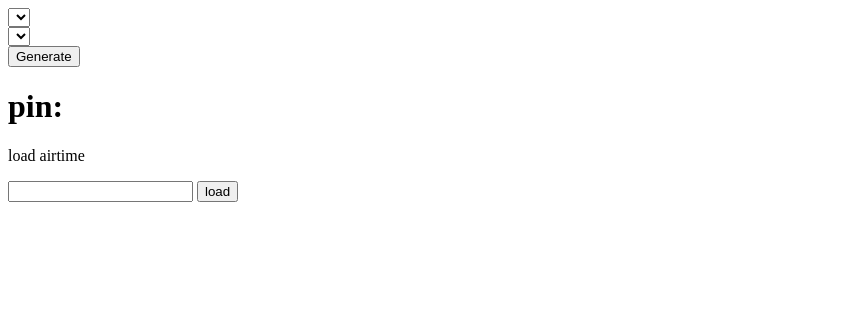
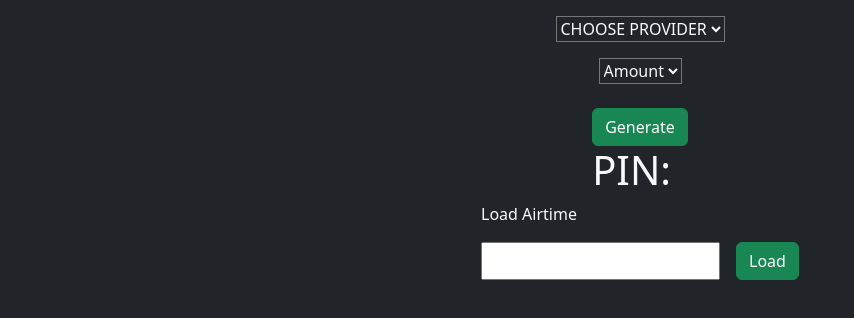
Before and after one commit to Jayda-DeV778/Assignment, a plain HTML site: page Recharge-Card.html in a window 1280 px wide. Shown: the whole page, without its empty margins (0-854 px from the left). Drawn offline with nearby package versions, Linux system fonts and the light colour scheme.

Commit message:
Recharge-card-update

```diff
--- a/Recharge-Card.html
+++ b/Recharge-Card.html
@@ -4,46 +4,120 @@
 <head>
     <meta charset="UTF-8">
     <meta name="viewport" content="width=device-width, initial-scale=1.0">
-    <title>Document</title>
+    <title>Recharge card</title>
+    <link href="https://cdn.jsdelivr.net/npm/bootstrap@5.3.3/dist/css/bootstrap.min.css" rel="stylesheet"
+        integrity="sha384-QWTKZyjpPEjISv5WaRU9OFeRpok6YctnYmDr5pNlyT2bRjXh0JMhjY6hW+ALEwIH" crossorigin="anonymous">
 </head>
 
-<body>
-    <div>
-        <select name="" id="provider">
-            <option value="choose provider"></option>
-            <option value="mtn"></option>
-            <option value="glo"></option>
-            <option value="9mobile"></option>
-            <option value="mtn"></option>
+<body class="bg-dark">
+    <div class="d-flex justify-content-center mt-3">
+        <select class="bg-dark text-light fw-medium" name="" id="provider">
+            <option value="choose provider">CHOOSE PROVIDER</option>
+            <option value="mtn">MTN</option>
+            <option value="glo">GLO</option>
+            <option value="9mobile">9MOBILE</option>
+            <option value="mtn">AIRTEL</option>
         </select>
     </div>
 
-    <div>
-        <select name="" id="amount">
-            <option value="choose amount"></option>
-            <option value="100"></option>
-            <option value="200"></option>
-            <option value="500"></option>
-            <option value="1000"></option>
+    <div class="d-flex justify-content-center mt-3">
+        <select class="bg-dark text-light fw-medium" name="" id="amount">
+            <option value="choose amount">Amount</option>
+            <option value="100"> &#8358;100</option>
+            <option value="200"> &#8358;200</option>
+            <option value="500"> &#8358;500</option>
+            <option value="1000"> &#8358;1000</option>
         </select>
     </div>
 
-    <button onclick="generate()"> Generate </button>
-    <h1> pin: <span> </span></h1>
-
-
-    <div>
-        <p>load airtime</p>
-        <input type="text"> <button> load </button>
+    <div class="d-flex justify-content-center mt-4">
+        <div>
+            <button class="btn btn-success" onclick="generate()"> Generate </button>
+            <h1 class="text-light"> PIN: <span class=" text-light" id="pin_span"> </span></h1>
+        </div>
     </div>
 
+    <div class="d-flex justify-content-center gap-3">
+        <div>
+            <p class="text-light">Load Airtime</p>
+            <div class="gap-3 d-flex">
+                <input type="text" id="rechargeInput"> <button onclick="loadAirtime()" class="btn btn-success">Load
+                </button>
+            </div>
+        </div>
+    </div>
 
+    <p class="d-flex justify-content-center text-danger mt-3 fw-medium fs-3" id="error_display"></p>
 </body>
 
 </html>
+
 <script>
+    let providerSelector = document.getElementById('provider');
+    let amountSelector = document.getElementById('amount');
+    let rechargeInput = document.getElementById('rechargeInput');
+    let display = document.getElementById('error_display');
+    let selectedProvider = '';
+    let selectedAmount = '';
+    let randomPin = '';
 
+    providerSelector.addEventListener('change', (ev) => {
+        console.log(ev.target.value);
+        selectedProvider = ev.target.value;
+    });
 
+    amountSelector.addEventListener('change', (ev) => {
+        console.log(ev.target.value);
+        selectedAmount = ev.target.value;
+    });
+
+    function generate() {
+        randomPin = '';
+        display.innerHTML = '';
+        if (selectedProvider !== '' && selectedAmount !== '') {
+            if (
+                selectedProvider === 'mtn' ||
+                selectedProvider === 'airtel' ||
+                selectedProvider === 'glo' ||
+                selectedProvider === '9mobile'
+            ) {
+                if (
+                    selectedAmount === '100' ||
+                    selectedAmount === '200' ||
+                    selectedAmount === '1000' ||
+                    selectedAmount === '500'
+                ) {
+                    display.innerHTML = '';
+                    for (let i = 0; i < 10; i++) {
+                        randomPin += Math.floor(Math.random() * 10);
+                    }
+                    document.getElementById('pin_span').textContent = randomPin;
+                } else {
+                    display.innerHTML = `Invalid Amount Selected for ${providerSelector.value}`;
+                }
+            } else {
+                display.innerHTML = 'Invalid Provider Selected';
+            }
+        } else {
+            display.innerHTML = 'Please select a provider and amount';
+        }
+    }
+
+    function loadAirtime() {
+        display.innerHTML = '';
+        if (rechargeInput.value === `*555*${randomPin}#`) {
+            alert('Airtime Successfully Recharged');
+            selectedProvider = '';
+            selectedAmount = '';
+            randomPin = '';
+            document.getElementById('pin_span').textContent = '';
+            providerSelector.selectedIndex = 0;
+            amountSelector.selectedIndex = 0;
+            rechargeInput.value = '';
+        } else {
+            display.innerHTML = 'Wrong Parameters Provided';
+        }
+    }
 
 
 </script>
```
